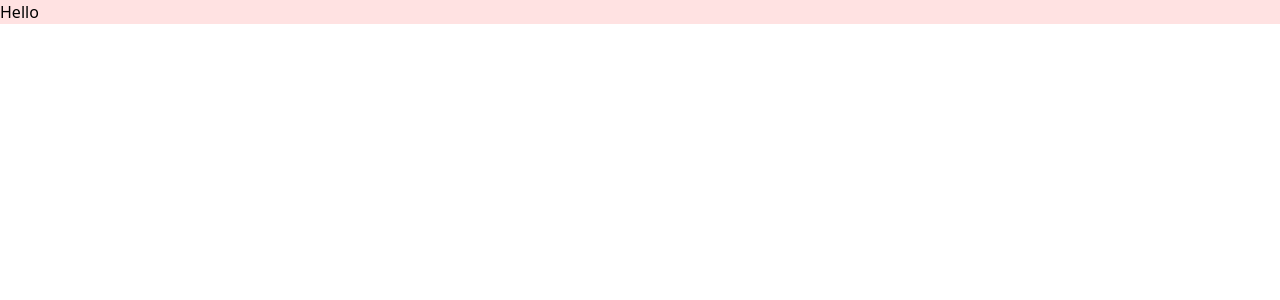
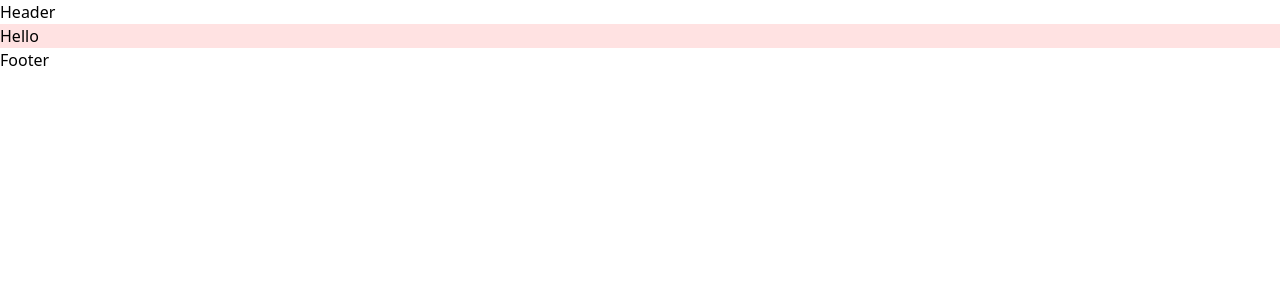
Before and after one commit to TaherehMolaee/gelato-house-reactjs, a React (Vite) app: page / in a window 1280 px wide. Shown: the top 300 px of the page. Built offline with nearby package versions, Linux system fonts and the light colour scheme.

Commit message:
add layout structure

```diff
--- a/src/App.tsx
+++ b/src/App.tsx
@@ -1,12 +1,11 @@
+import Layout from "./components/layout";
 
 function App() {
-
-
   return (
-    <div className='bg-red-100'>
-      Hello
-    </div>
-  )
+    <Layout>
+      <div className="bg-red-100">Hello</div>
+    </Layout>
+  );
 }
 
-export default App
+export default App;
--- /dev/null
+++ b/src/components/layout/footer.tsx
@@ -0,0 +1,11 @@
+import React from 'react'
+
+const Footer:React.FC = () => {
+  return (
+    <div>
+      Footer
+    </div>
+  )
+}
+
+export default Footer
--- /dev/null
+++ b/src/components/layout/header.tsx
@@ -0,0 +1,11 @@
+import React from 'react'
+
+const Header:React.FC = () => {
+  return (
+    <div>
+      Header
+    </div>
+  )
+}
+
+export default Header
--- /dev/null
+++ b/src/components/layout/index.tsx
@@ -0,0 +1,15 @@
+import React from "react";
+import Footer from "./footer";
+import Header from "./header";
+
+const Layout:React.FC<React.PropsWithChildren> = ({ children }) => {
+  return (
+    <>
+      <Header />
+      <main>{children}</main>
+      <Footer />
+    </>
+  );
+};
+
+export default Layout;
```
